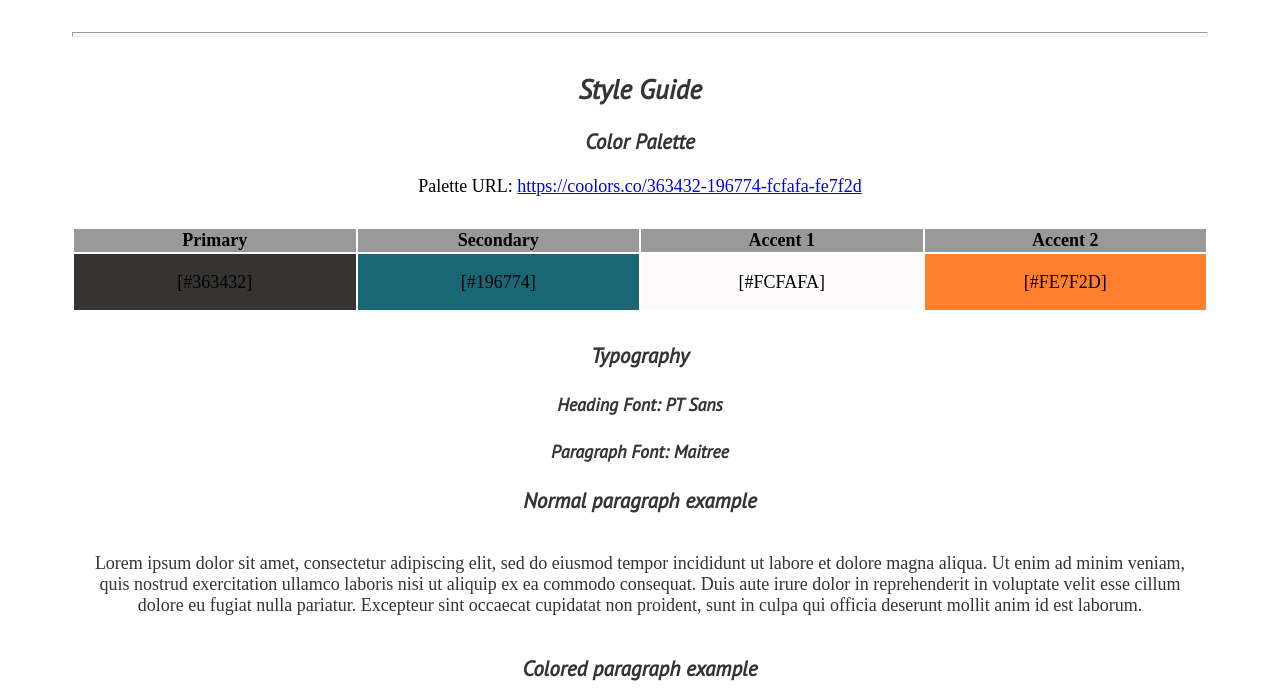
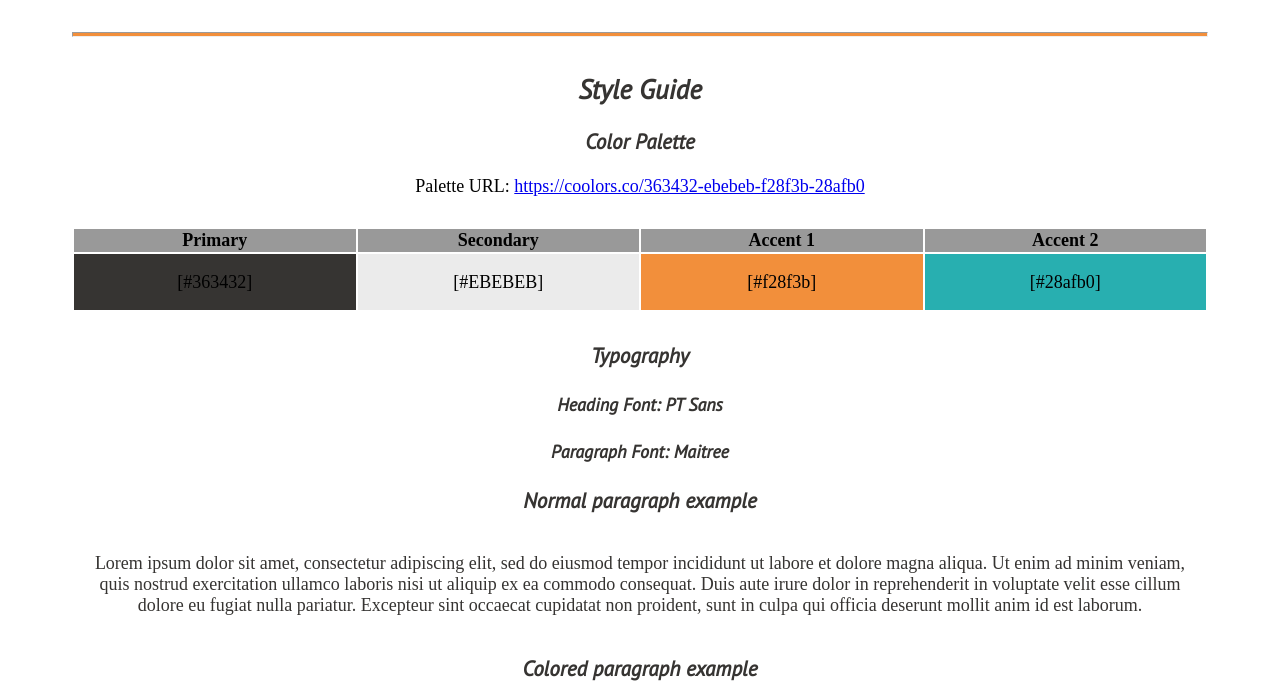
Before and after one commit to hccazado/BYUI-wdd130, a plain HTML site: page iwd/site-plan.html in a window 1280 px wide. Shown: the part 1445-2140 px from the top of the page. Drawn offline with Linux system fonts and the light colour scheme; a web font is replaced by a local one.

Commit message:
W7 personal site color palette updated

```diff
--- a/iwd/site-plan.html
+++ b/iwd/site-plan.html
@@ -50,13 +50,13 @@
       <!--  The colors you choose for a website are one of the most important decisions you will make. Follow the instructions on the activity in iLearn then return and replace the color codes below with the hex color codes (the 6 digit numbers that show at the bottom of each color) for the colors you have chosen below.  You should have at least 2 colors but do not have to fill in all 4 if you do not need them.  -->
 
       <!-- Copy and paste the URL to your finished palette below Make sure to paste it into both spots -->
-      Palette URL: <a href="https://coolors.co/363432-196774-fcfafa-fe7f2d" target="_blank">https://coolors.co/363432-196774-fcfafa-fe7f2d</a>
+      Palette URL: <a href="https://coolors.co/363432-ebebeb-f28f3b-28afb0" target="_blank">https://coolors.co/363432-ebebeb-f28f3b-28afb0</a>
 
 
       <table class="colors">
         <tr><th>Primary</th><th>Secondary</th><th>Accent 1</th><th>Accent 2</th></tr>
         <!-- Replace the numbers in the boxes below with your hex color codes. Then switch to the site-plan.css file and change your colors there as well. -->
-        <tr><td class="primary">[#363432]</td><td class="secondary">[#196774]</td><td class="accent1">[#FCFAFA]</td><td class="accent2">[#FE7F2D]</td></tr>
+        <tr><td class="primary">[#363432]</td><td class="secondary">[#EBEBEB]</td><td class="accent1">[#f28f3b]</td><td class="accent2">[#28afb0]</td></tr>
       </table>
 
       <!-- ------------------------Step 9------------------------------ -->
--- a/iwd/styles/site-plan.css
+++ b/iwd/styles/site-plan.css
@@ -6,9 +6,9 @@ Fonts are separated by a | */
 :root {
   /* change the values below to your colors from your palette */
   --primary-color: #363432   ;
-  --secondary-color: #196774 ;
-  --accent1-color: #FCFAFA;
-  --accent2-color: #FE7F2D;
+  --secondary-color: #EBEBEB ;
+  --accent1-color: #f28f3b;
+  --accent2-color: #28afb0;
 
   /* change the values below to your chosen font(s) */
   --heading-font: 'PT Sans', sans-serif;
@@ -16,14 +16,14 @@ Fonts are separated by a | */
 
   /* these colors below should be chosen from among your palette colors above */
   --headline-color-on-white: #363432;  /* headlines on a white background */
-  --headline-color-on-color: #FCFAFA; /* headlines on a colored background */
+  --headline-color-on-color: #363432; /* headlines on a colored background */
   --paragraph-color-on-white: #363432; /* paragraph text on a white background */
-  --paragraph-color-on-color: #FCFAFA; /* paragraph text on a colored background */
-  --paragraph-background-color: #396E94  ;
-  --nav-link-color: #FCFAFA;
-  --nav-background-color: #196774;
+  --paragraph-color-on-color: #363432; /* paragraph text on a colored background */
+  --paragraph-background-color: #28afb0  ;
+  --nav-link-color: #363432;
+  --nav-background-color: #EBEBEB;
   --nav-hover-link-color: #363432;
-  --nav-hover-background-color: #FE7F2D;
+  --nav-hover-background-color: #f28f3b;
 }
 
 /*  Look around below...but DON'T CHANGE ANYTHING! */
```
